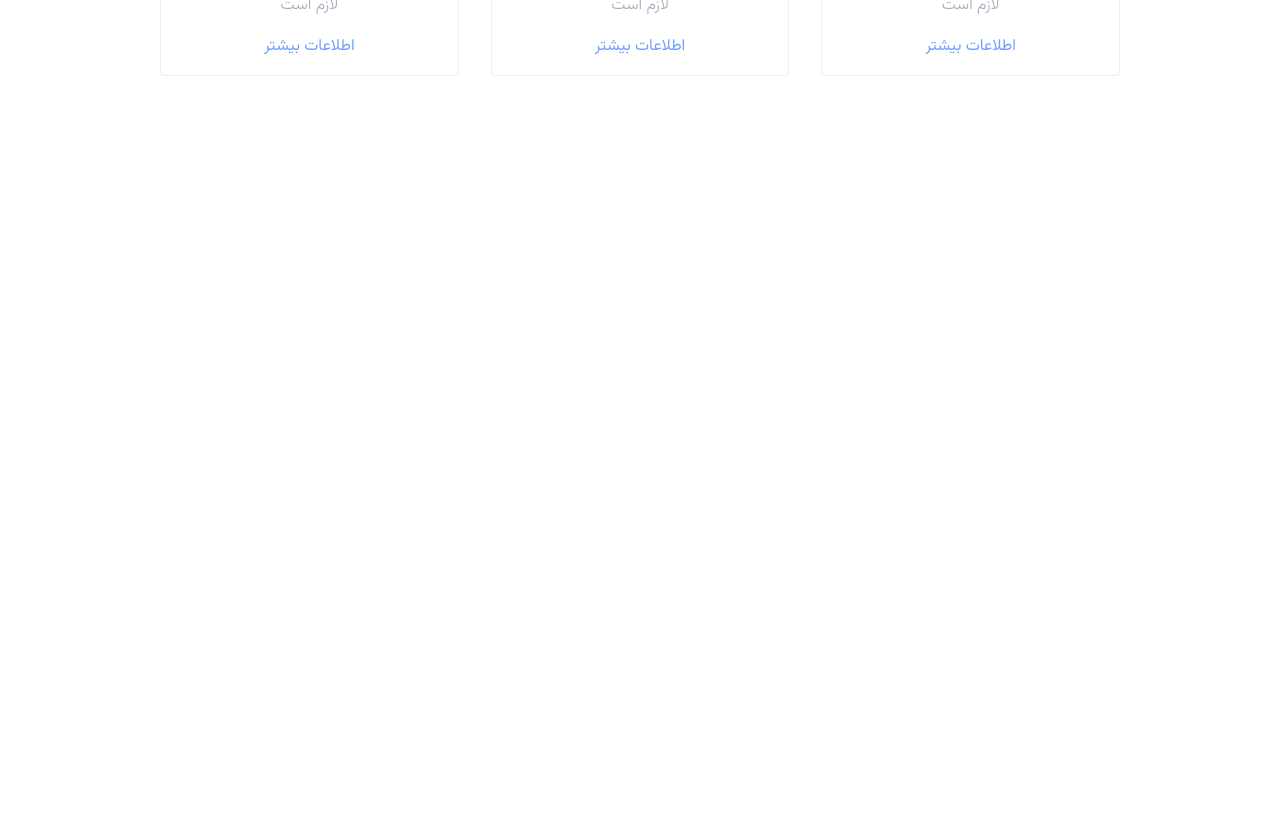
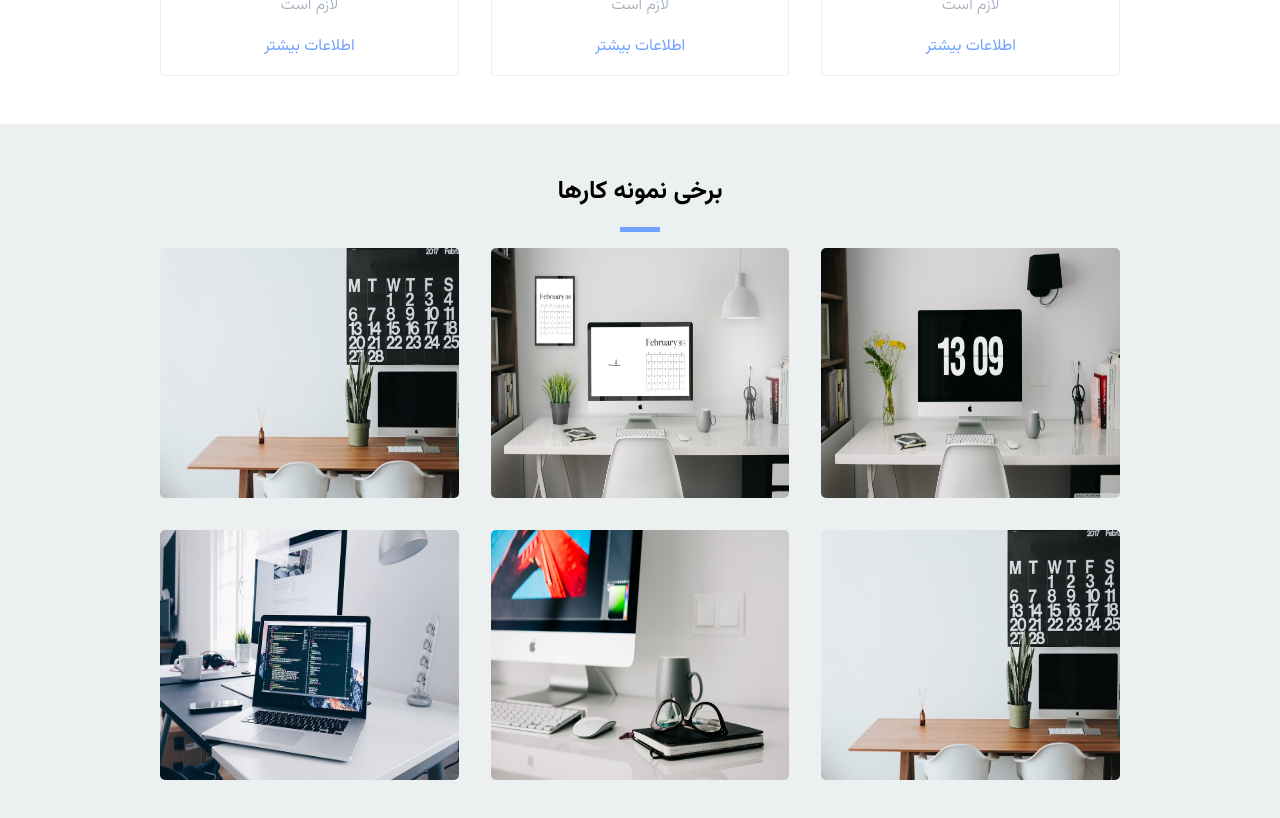
Before and after one commit to randomhex1998/logo_react, a React (Create React App) app: page / in a window 1280 px wide. Shown: the part 1000-1818 px from the top of the page. Before the commit the page ends 1124 px from the top, so only its background shows below. Built offline with nearby package versions, Linux system fonts and the light colour scheme.

Commit message:
make-portfolio-styles

```diff
--- a/src/App.js
+++ b/src/App.js
@@ -3,6 +3,7 @@ import "./scss/Index.scss";
 import Navbar from "./components/Navbar/Navbar";
 import SlideArea from "./components/SlideSec/SlideArea";
 import Description from "./components/Description/Description";
+import Portfolio from "./components/Portfolio/Portfolio"
 
 function App() {
   return (
@@ -10,6 +11,7 @@ function App() {
       <Navbar />
       <SlideArea />
       <Description />
+      <Portfolio />
     </>
   );
 }
--- /dev/null
+++ b/src/components/Portfolio/Portfolio.js
@@ -0,0 +1,54 @@
+import React from "react";
+import Image1 from "../../Img/portfolio/2.jpg";
+import Image2 from "../../Img/portfolio/3.jpg";
+import Image3 from "../../Img/portfolio/4.jpg";
+import Image4 from "../../Img/portfolio/5.jpg";
+import Image5 from "../../Img/portfolio/6.jpg";
+// import Image6 from "../../Img/portfolio/2.jpg";
+import PortBox from "./PortfolioBox";
+
+const Portfolio = () => {
+  return (
+    <section className="Portfolio pTB-3">
+      <h3 className="MainTitles">برخی نمونه کارها</h3>
+      <div className="container">
+        <div className="row">
+          <PortBox
+            image={Image1}
+            CLName="bitch column"
+            ImgClass="imageBitch"
+          />
+          <PortBox
+            image={Image2}
+            CLName="bitch column"
+            ImgClass="imageBitch"
+          />
+          <PortBox
+            image={Image3}
+            CLName="bitch column"
+            ImgClass="imageBitch"
+          />
+        </div>
+        <div className="row pt-2">
+          <PortBox
+            image={Image4}
+            CLName="bitch column"
+            ImgClass="imageBitch"
+          />
+          <PortBox
+            image={Image5}
+            CLName="bitch column"
+            ImgClass="imageBitch"
+          />
+          <PortBox
+            image={Image1}
+            CLName="bitch column"
+            ImgClass="imageBitch"
+          />
+        </div>
+      </div>
+    </section>
+  );
+};
+
+export default Portfolio;
--- /dev/null
+++ b/src/components/Portfolio/Portfolio.scss
@@ -0,0 +1,45 @@
+.Portfolio{
+    width: 100%;
+    background-color:#ecf0f1;
+
+
+    .container {
+        .row{
+            gap: 2rem;
+            flex-wrap: wrap;
+        }
+    }
+}
+
+.bitch{
+    height: 250px;
+    position: relative;
+    border-radius: 5px;
+    overflow: hidden;
+    transition: all 115s linear !important;
+
+    &:hover .port-content{
+        opacity: 1;
+        visibility: visible;
+    }
+
+}
+.imageBitch {
+     max-width: 100%;
+     height: 250px;
+ }
+
+ .port-content{
+    position: absolute;
+    left: 0;
+    top: 0;
+    right: 0;
+    bottom: 0;
+    background-color: rgba(0, 0, 0, 0.507);
+    color: #ecf0f1;
+    text-align: center;
+    opacity: 0;
+    visibility: hidden;
+    @include flexCenter;
+    transition: all 0.4s linear !important;
+ }
--- /dev/null
+++ b/src/components/Portfolio/PortfolioBox.js
@@ -0,0 +1,14 @@
+import React from "react";
+
+const PortBox = ({image , ImgClass ,CLName}) => {
+  return (
+    <div className={CLName}>
+      <img src={image} alt="5" className={ImgClass} />
+      <div className="port-content">
+        <h3 className="port-box-title">55</h3>
+      </div>
+    </div>
+  );
+};
+
+export default PortBox;
--- a/src/scss/Index.scss
+++ b/src/scss/Index.scss
@@ -3,3 +3,4 @@
 @import "../components/Navbar/Navbar.scss";
 @import "../components/SlideSec/SlideArea.scss";
 @import "../components/Description/Description.scss";
+@import "../components/Portfolio/Portfolio.scss";
--- a/src/scss/_def.scss
+++ b/src/scss/_def.scss
@@ -92,3 +92,7 @@ li{
             margin: 1rem auto;
         }
 }
+
+.row{
+    display: flex;
+}
```
